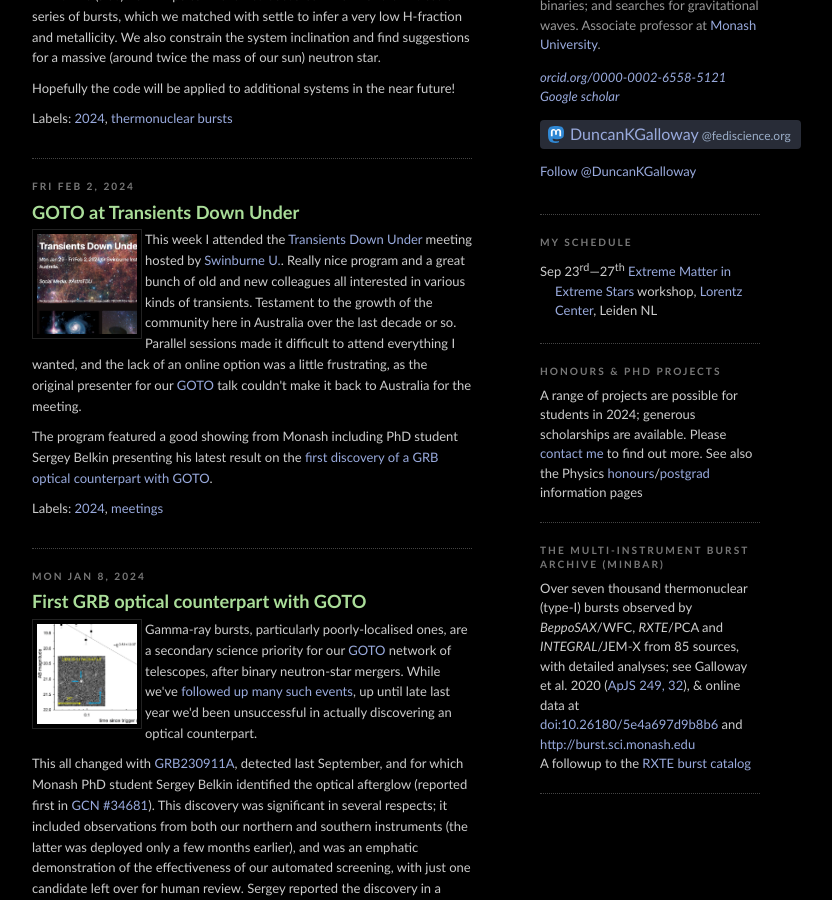
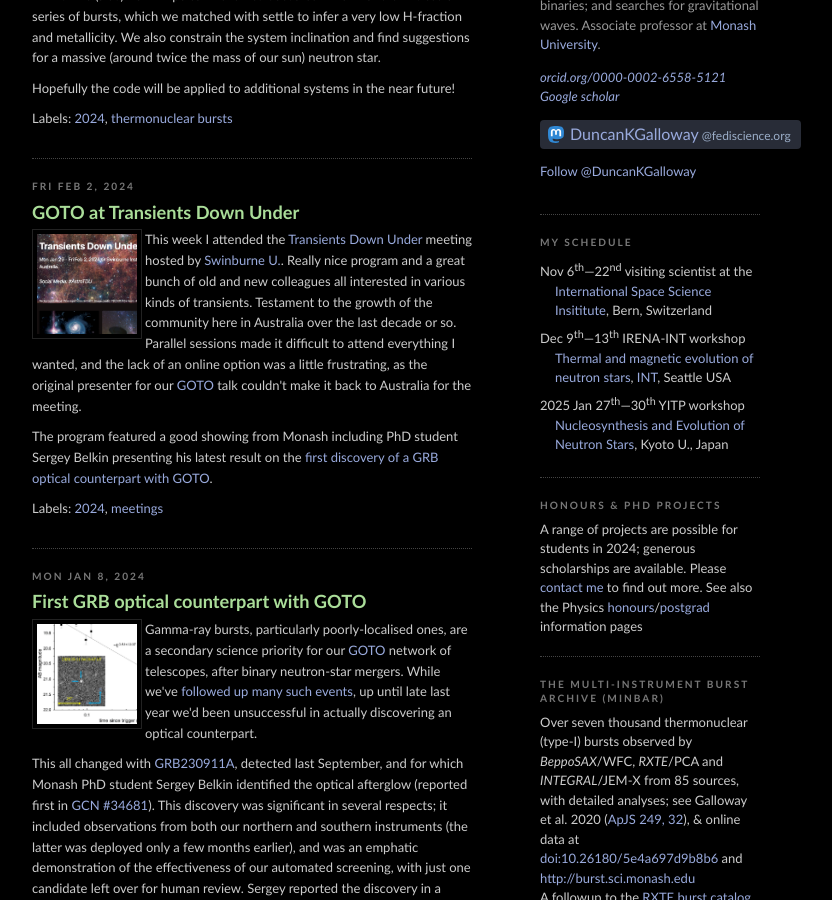
Before and after one commit to outs1der/outs1der.github.io, a Jekyll site: the page built from index.md, in a window 1280 px wide and 900 px high, scrolled down 591 px. Shown: the whole window, without its empty margins (50-882 px from the left). Built offline with Jekyll 4.4.1, drawn with Linux system fonts in a browser that asks for light colours; our own code applies the rules of GitHub Pages for plain Markdown files; comment, search, counter and statistics services are not loaded.

Commit message:
updated schedule into 2025

```diff
--- a/_includes/schedule.html
+++ b/_includes/schedule.html
@@ -41,5 +41,10 @@ href="https://transientsdownunder.github.io">Transients Down Under</a>
 meeting, Swinburne U., Melbourne -->
   <!-- May 3<sup>rd</sup>&mdash;Jun 30<sup>th</sup> visiting <a href="https://www.esa.int/About_Us/ESTEC">ESTEC</a>, Noordwijk, NL -->
   <!-- Jul 3<sup>rd</sup>&mdash;18<sup>th</sup> on leave -->
-  <li>Sep 23<sup>rd</sup>&mdash;27<sup>th</sup> <a href="https://www.lorentzcenter.nl/extreme-matter-in-extreme-stars-2024.html">Extreme Matter in Extreme Stars</a> workshop, <a href="https://www.lorentzcenter.nl">Lorentz Center</a>, Leiden NL</li>
+  <!-- Sep 23<sup>rd</sup>&mdash;27<sup>th</sup> <a href="https://www.lorentzcenter.nl/extreme-matter-in-extreme-stars-2024.html">Extreme Matter in Extreme
+Stars</a> workshop, <a href="https://www.lorentzcenter.nl">Lorentz Center</a>, Leiden NL -->
+  <li>Nov 6<sup>th</sup>&mdash;22<sup>nd</sup> visiting scientist at the <a href="https://www.issibern.ch">International Space Science Insititute</a>, Bern,
+Switzerland</li>
+  <li>Dec 9<sup>th</sup>&mdash;13<sup>th</sup> IRENA-INT workshop <a href="https://www.int.washington.edu/programs-and-workshops/irena-24">Thermal and magnetic evolution of neutron stars</a>, <a href="https://www.int.washington.edu">INT</a>, Seattle USA</li>
+  <li>2025 Jan 27<sup>th</sup>&mdash;30<sup>th</sup> YITP workshop <a href="https://indico.yukawa.kyoto-u.ac.jp/e/xrb2025">Nucleosynthesis and Evolution of Neutron Stars</a>, Kyoto U., Japan</li>
 </ul>
```
